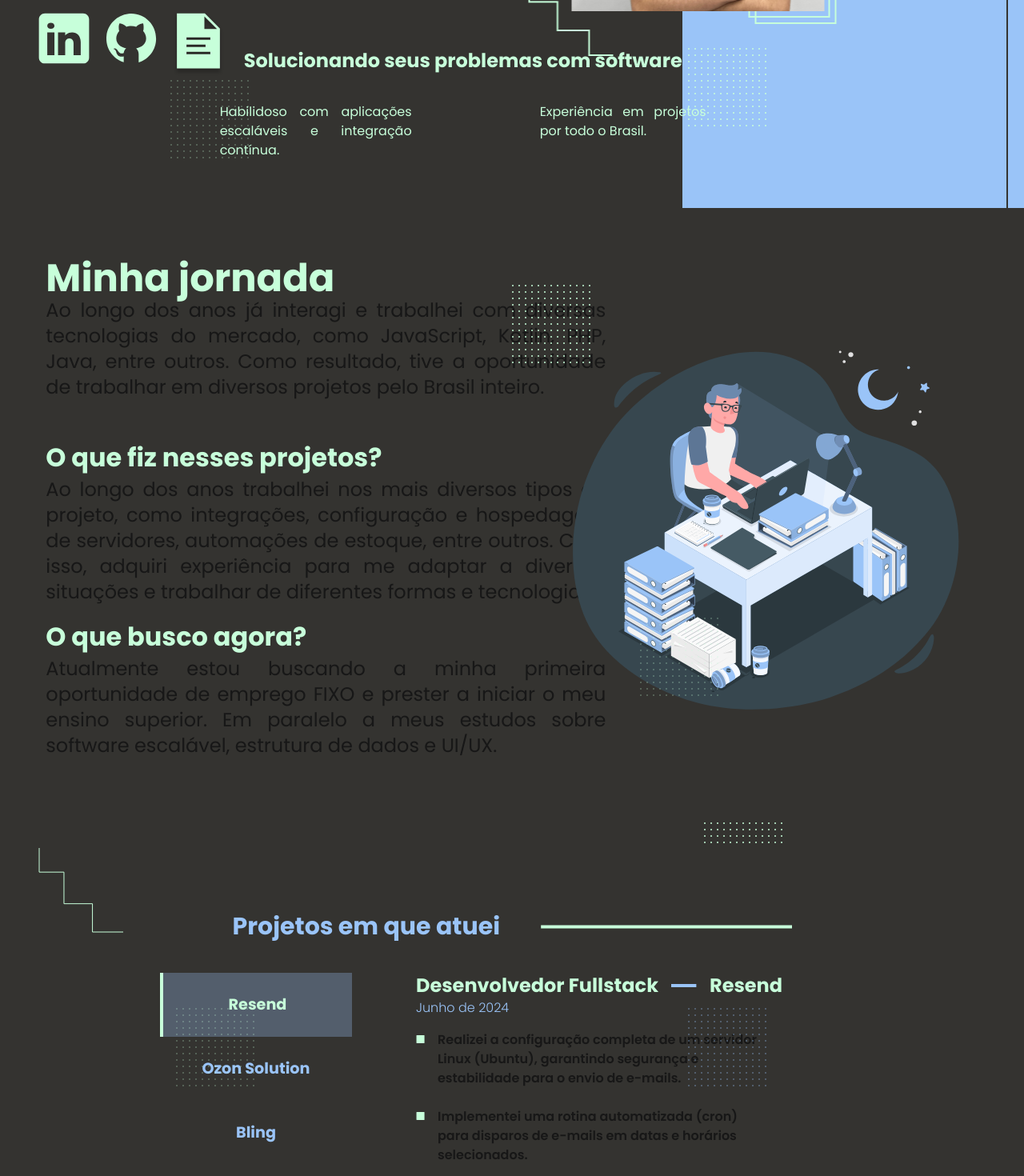
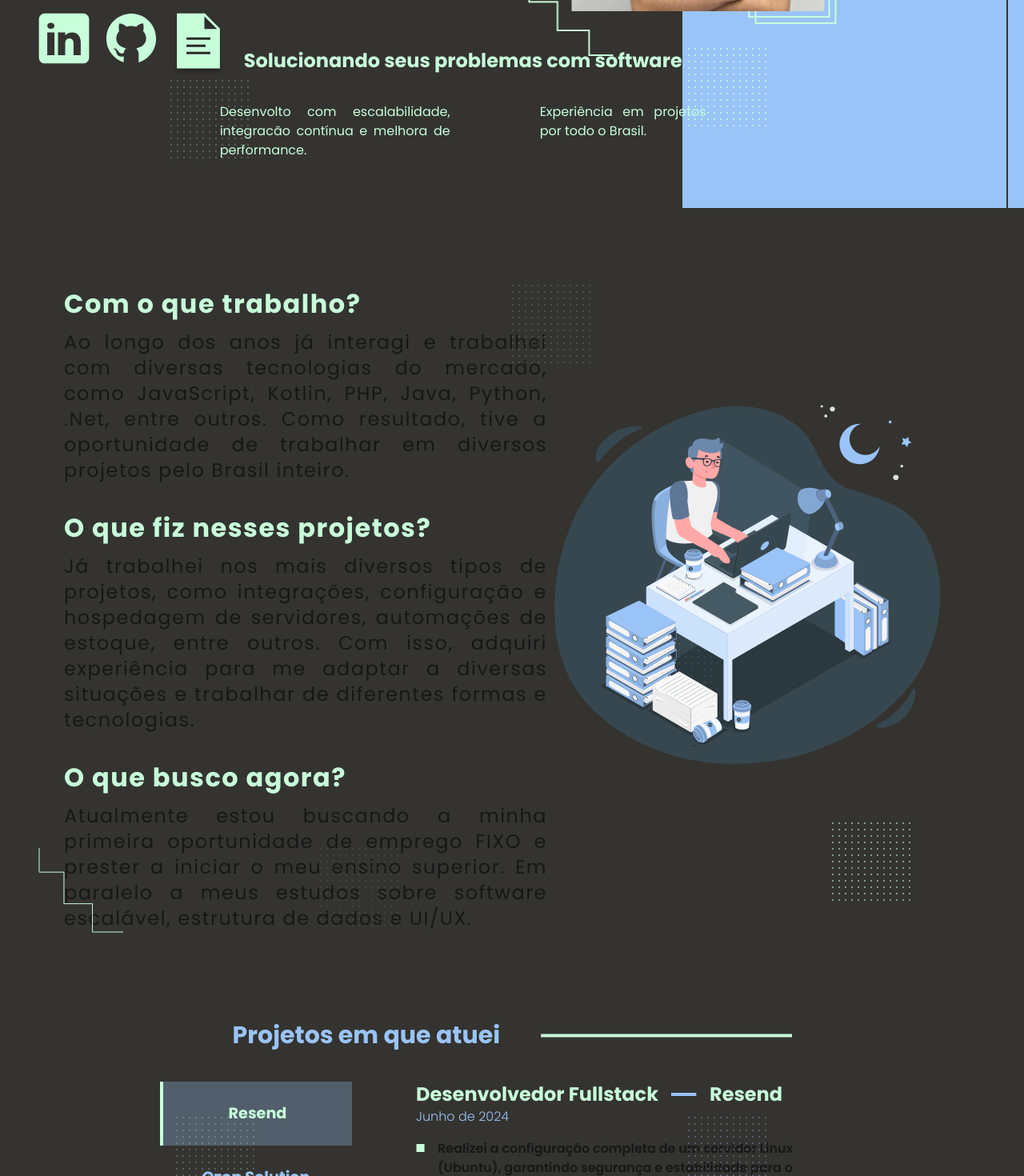
Before and after one commit to fatekkl/Portfolio-Next, a Next.js app: page / in a window 1280 px wide. Shown: the part 540-2010 px from the top of the page at 80% size. Built offline with nearby package versions, Linux system fonts and the light colour scheme.

Commit message:
refactor texts + add letter spacing

```diff
--- a/src/app/Components/Contact/index.tsx
+++ b/src/app/Components/Contact/index.tsx
@@ -6,8 +6,8 @@ export default function Contact() {
 
     return (
         <section className="min-h-[50vh] w-auto bg-jordy flex flex-col items-center justify-between">
-            <h1 className="text-4xl font-bold drop-shadow-custom-eb">Mande uma mensagem!</h1>
-            <h2 className="text-2xl font-bold">Inove. Conecte. Fale comigo!</h2>
+            <h1 className="text-4xl font-bold text-jet">Mande uma mensagem!</h1>
+            <h2 className="text-2xl font-bold text-jet">Inove. Conecte. Fale comigo!</h2>
             <div className="flex flex-col gap-8">
                 <a href="https://mail.google.com/mail/?view=cm&fs=1&to=mathtml.1105@gmail.com&su=Olá%20Matheus&body=Vimos%20seu%20portfólio..." target="_blank" rel="noopener noreferrer" className="w-96 h-20 bg-tea rounded-2xl flex items-center text-jet font-bold gap-4 text-xl justify-start hover:cursor-pointer">
                     <ContactButton path="../../../assets/email.png" />
--- a/src/app/Components/Journey/index.tsx
+++ b/src/app/Components/Journey/index.tsx
@@ -9,40 +9,36 @@ export default function Journey() {
                 <Stair />
             </div>
 
-            <section className="flex justify-evenly md:flex-row min-h-screen relative bg-jet">
+            <section className="flex flex-col md:flex-row justify-evenly min-h-screen relative bg-jet p-8">
                 {/* Elementos decorativos que podem ficar ocultos em telas muito pequenas */}
-                <div className="hidden md:block absolute left-2/4  top-[6rem]">
+                <div className="hidden md:block absolute left-2/4 top-[6rem] opacity-20">
                     <DotSquare />
                 </div>
-                <div className="hidden md:block absolute left-[50rem] opacity-30 top-[32rem]">
+                <div className="hidden md:block absolute left-[50rem] opacity-10 top-[32rem]">
                     <DotSquare />
                 </div>
-                <div className="hidden md:block absolute left-[25rem] top-[50rem]  opacity-30">
+                <div className="hidden md:block absolute left-[25rem] top-[50rem] opacity-10">
                     <DotSquare />
                 </div>
-                <div className="hidden md:block absolute left-[55rem] top-[48rem]">
+                <div className="hidden md:block absolute left-[65rem] top-[48rem] opacity-70">
                     <DotSquare />
                 </div>
 
-                <div className="ml-12 mt-16 w-1/2 flex flex-col gap-4">
-                    <div className="flex flex-col">
-                        <h1 className="text-tea text-5xl font-bold text-start">Minha jornada</h1>
-                        <p className="font-normal text-justify text-2xl w-[43.75rem] h-40">Ao longo dos anos já interagi e trabalhei com diversas tecnologias do mercado, como JavaScript, Kotlin, PHP, Java, entre outros. Como resultado, tive a oportunidade de trabalhar em diversos projetos pelo Brasil inteiro.</p>
+                <div className="ml-12 mt-16 w-full md:w-1/2 flex flex-col gap-8 tracking-[0.094rem]">
+                    <div className="flex flex-col gap-2">
+                        <h1 className="text-tea text-[2rem] font-bold text-start">Com o que trabalho?</h1>
+                        <p className="font-normal text-justify text-2xl max-w-full h-auto">Ao longo dos anos já interagi e trabalhei com diversas tecnologias do mercado, como JavaScript, Kotlin, PHP, Java, Python, .Net, entre outros. Como resultado, tive a oportunidade de trabalhar em diversos projetos pelo Brasil inteiro.</p>
                     </div>
-                    <div className="flex flex-col">
+                    <div className="flex flex-col gap-2">
                         <h2 className="text-tea text-[2rem] font-bold">O que fiz nesses projetos?</h2>
-                        <p className="font-normal text-justify text-2xl w-[43.75rem] h-40">Ao longo dos anos trabalhei nos mais diversos tipos de projeto, como integrações, configuração e hospedagem de servidores, automações de estoque, entre outros. Com isso, adquiri experiência para me adaptar a diversas situações e trabalhar de diferentes formas e tecnologias.</p>
+                        <p className="font-normal text-justify text-2xl max-w-full h-auto">Já trabalhei nos mais diversos tipos de projetos, como integrações, configuração e hospedagem de servidores, automações de estoque, entre outros. Com isso, adquiri experiência para me adaptar a diversas situações e trabalhar de diferentes formas e tecnologias.</p>
                     </div>
-                    <div className="flex flex-col">
+                    <div className="flex flex-col gap-2">
                         <h2 className="text-tea text-[2rem] font-bold">O que busco agora?</h2>
-                        <p className="font-normal text-justify text-2xl w-[43.75rem] h-40">Atualmente estou buscando a minha primeira oportunidade de emprego FIXO e prester a iniciar o meu ensino superior. Em paralelo a meus estudos sobre software escalável, estrutura de dados e UI/UX.</p>
+                        <p className="font-normal text-justify text-2xl max-w-70 h-auto">Atualmente estou buscando a minha primeira oportunidade de emprego FIXO e prester a iniciar o meu ensino superior. Em paralelo a meus estudos sobre software escalável, estrutura de dados e UI/UX.</p>
                     </div>
                 </div>
-                <img src="../../../assets/Storyset.svg" className="mr-16">
-                </img>
-                {/* <div className="absolute w-full flex justify-end mt-10">
-                    <Menu color="#9AC4F8" />
-                </div> */}
+                <img src="../../../assets/Storyset.svg" className="mr-16 max-w-full h-auto" alt="Ilustração de jornada profissional" />
             </section>
         </>
     );
--- a/src/app/Components/Principal/index.tsx
+++ b/src/app/Components/Principal/index.tsx
@@ -88,8 +88,8 @@ export default function Principal() {
             Solucionando seus problemas com software
           </span>
           <div className="flex justify-between gap-8">
-            <span className="w-60 text-tea text-justify text-[1rem]">
-              Habilidoso com aplicações escaláveis e integração contínua.
+            <span className="w-72 text-tea text-justify text-[1rem]">
+              Desenvolto com escalabilidade, integracão contínua e melhora de performance.
             </span>
             <span className="w-52 text-tea text-justify text-[1rem]">
               Experiência em projetos por todo o Brasil.
--- a/src/app/Components/ProjectDescription/index.tsx
+++ b/src/app/Components/ProjectDescription/index.tsx
@@ -9,7 +9,7 @@ export default function ProjectDescription({ description }: ProjectDescriptionPr
     return (
         <div className="flex gap-4 align-baseline items-baseline">
             <MiniSquare/>
-            <div className="flex w-[25.75rem]">
+            <div className="flex w-[30rem]">
                 <p className="font-semibold text-[1rem]">{description}</p>
             </div>
         </div>
--- a/src/app/Components/Projects/index.tsx
+++ b/src/app/Components/Projects/index.tsx
@@ -223,7 +223,7 @@ export default function Projects() {
           </div>
 
           {/* Descrições do Projeto */}
-          <div className="w-[35rem] h-full flex flex-col gap-4">
+          <div className="w-[35rem] h-full flex flex-col gap-4 ">
             <div>
               <div className="flex justify-start gap-4">
                 <h1 className="text-tea text-2xl font-bold">
```
